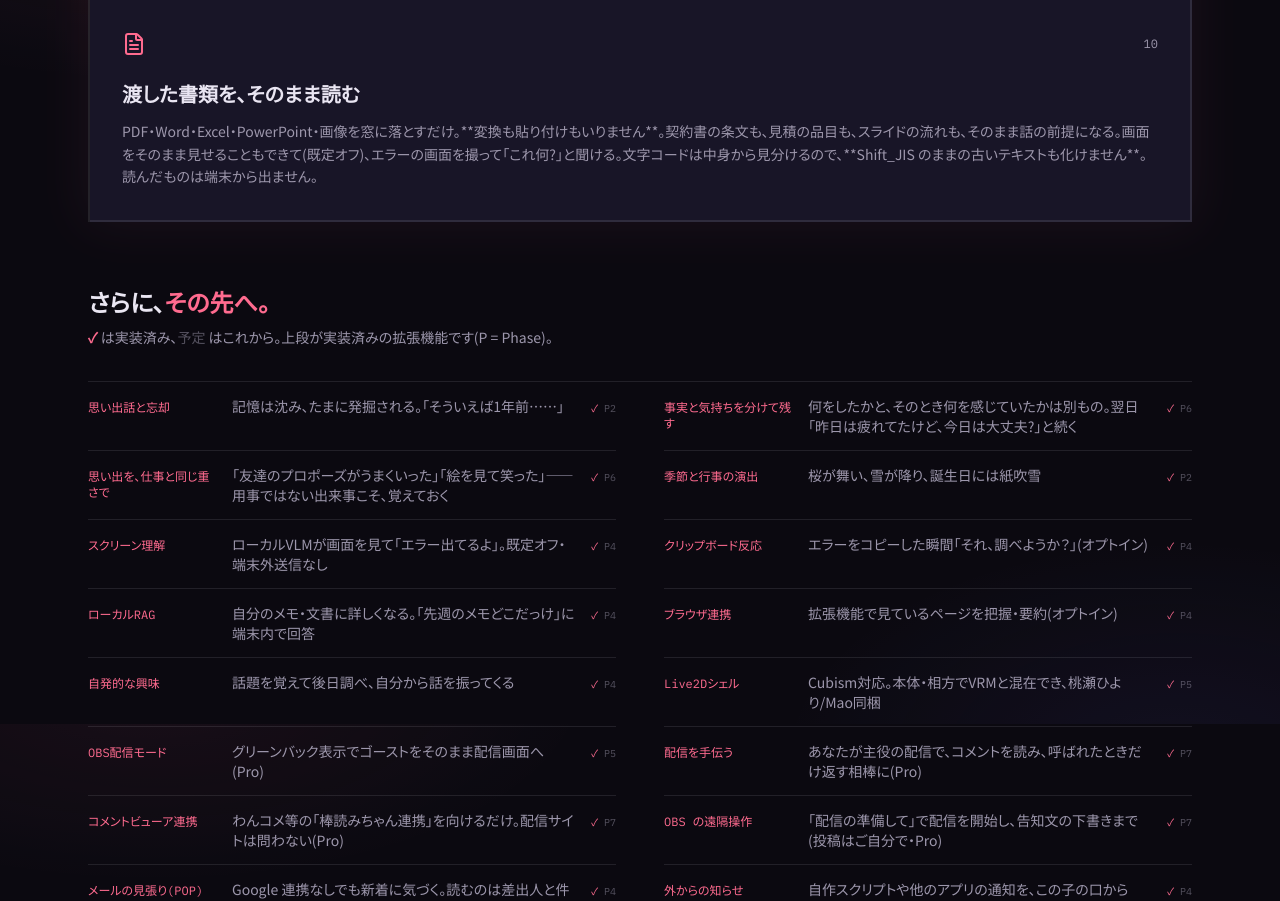
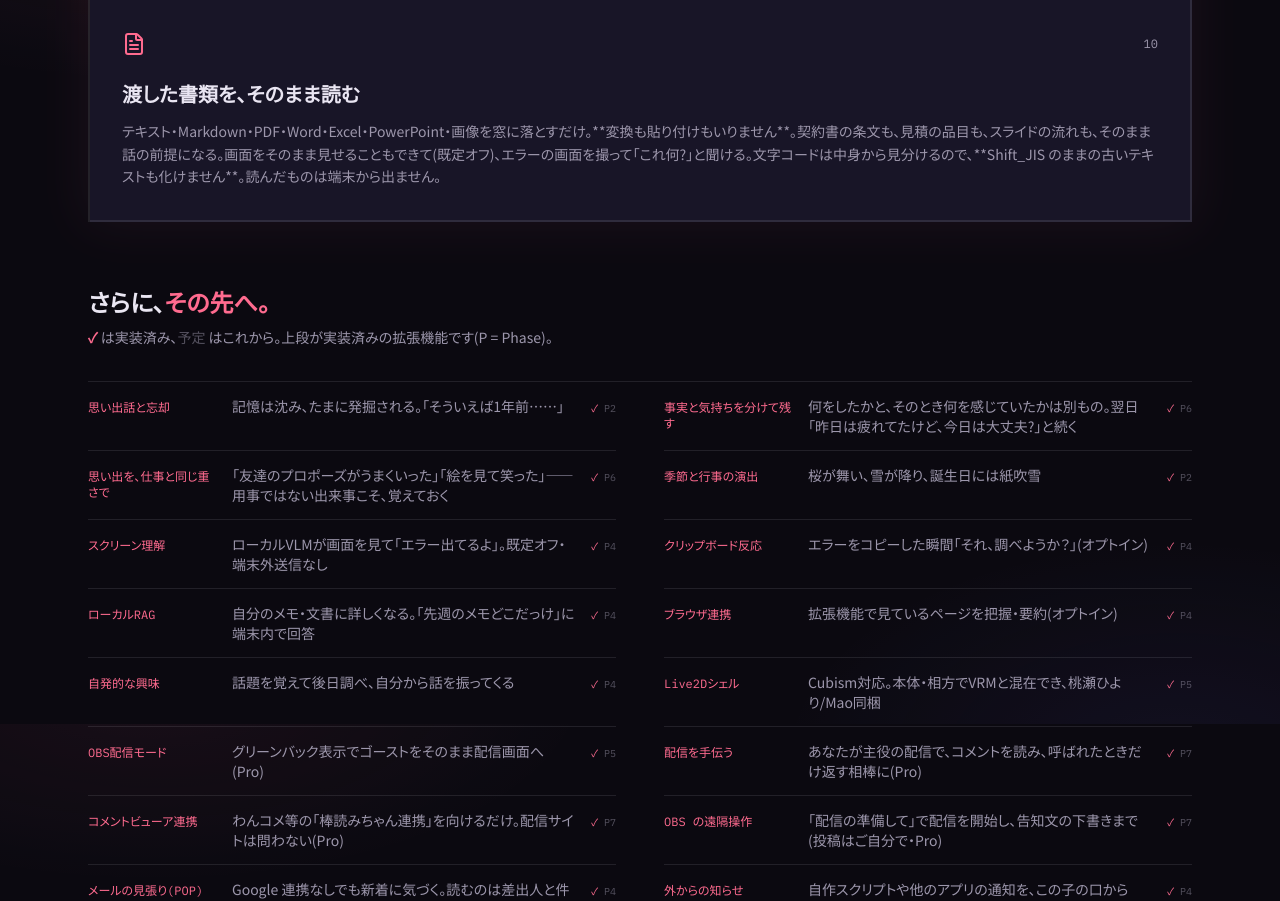
Before and after one commit to emerauda/mirika-web, a React (Vite) app: page / in a window 1280 px wide. Shown: the part 3276-4177 px from the top of the page. Built offline with nearby package versions, Linux system fonts and the light colour scheme; no server answers.

Commit message:
Say that text files are read too

```diff
--- a/src/components/Features.tsx
+++ b/src/components/Features.tsx
@@ -73,7 +73,7 @@ const FEATURES: Feature[] = [
     Icon: FileText,
     num: '10',
     title: '渡した書類を、そのまま読む',
-    desc: 'PDF・Word・Excel・PowerPoint・画像を窓に落とすだけ。**変換も貼り付けもいりません**。契約書の条文も、見積の品目も、スライドの流れも、そのまま話の前提になる。画面をそのまま見せることもできて(既定オフ)、エラーの画面を撮って「これ何?」と聞ける。文字コードは中身から見分けるので、**Shift_JIS のままの古いテキストも化けません**。読んだものは端末から出ません。',
+    desc: 'テキスト・Markdown・PDF・Word・Excel・PowerPoint・画像を窓に落とすだけ。**変換も貼り付けもいりません**。契約書の条文も、見積の品目も、スライドの流れも、そのまま話の前提になる。画面をそのまま見せることもできて(既定オフ)、エラーの画面を撮って「これ何?」と聞ける。文字コードは中身から見分けるので、**Shift_JIS のままの古いテキストも化けません**。読んだものは端末から出ません。',
   },
 ];
 
```
